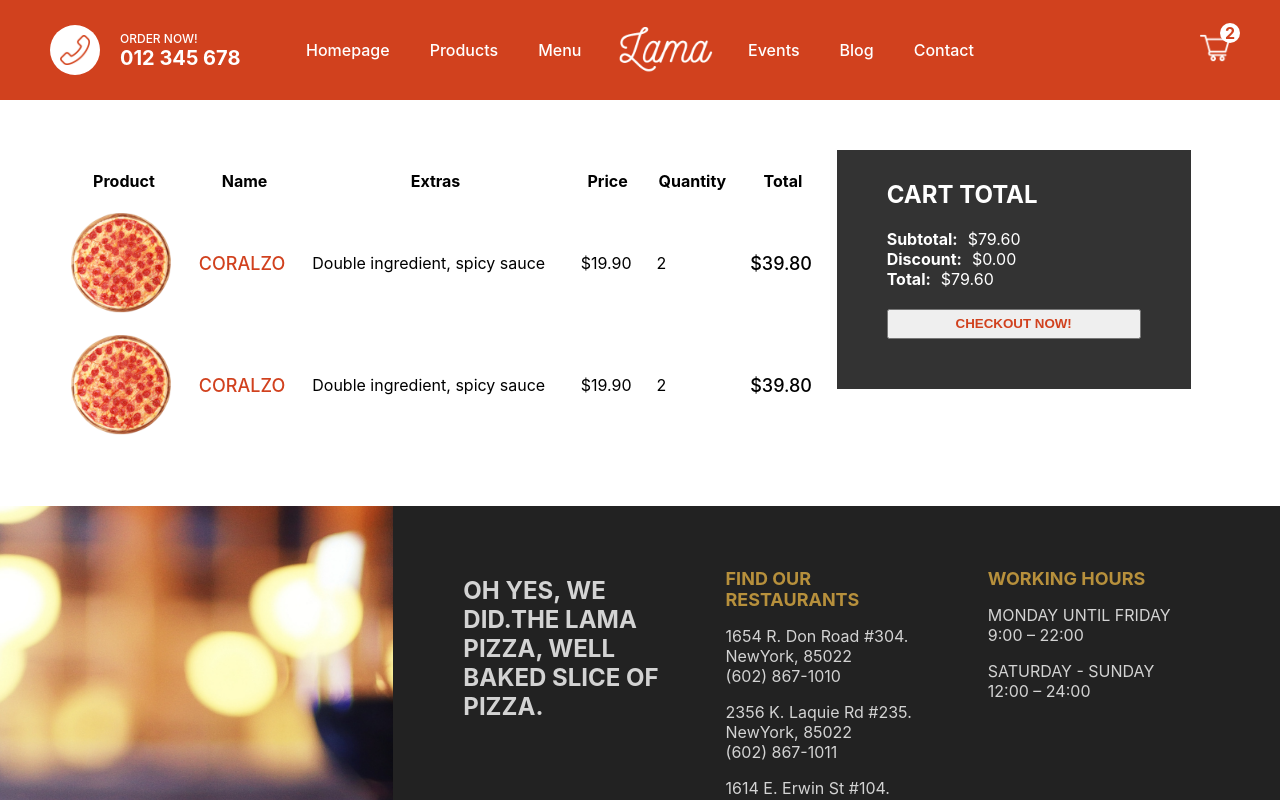
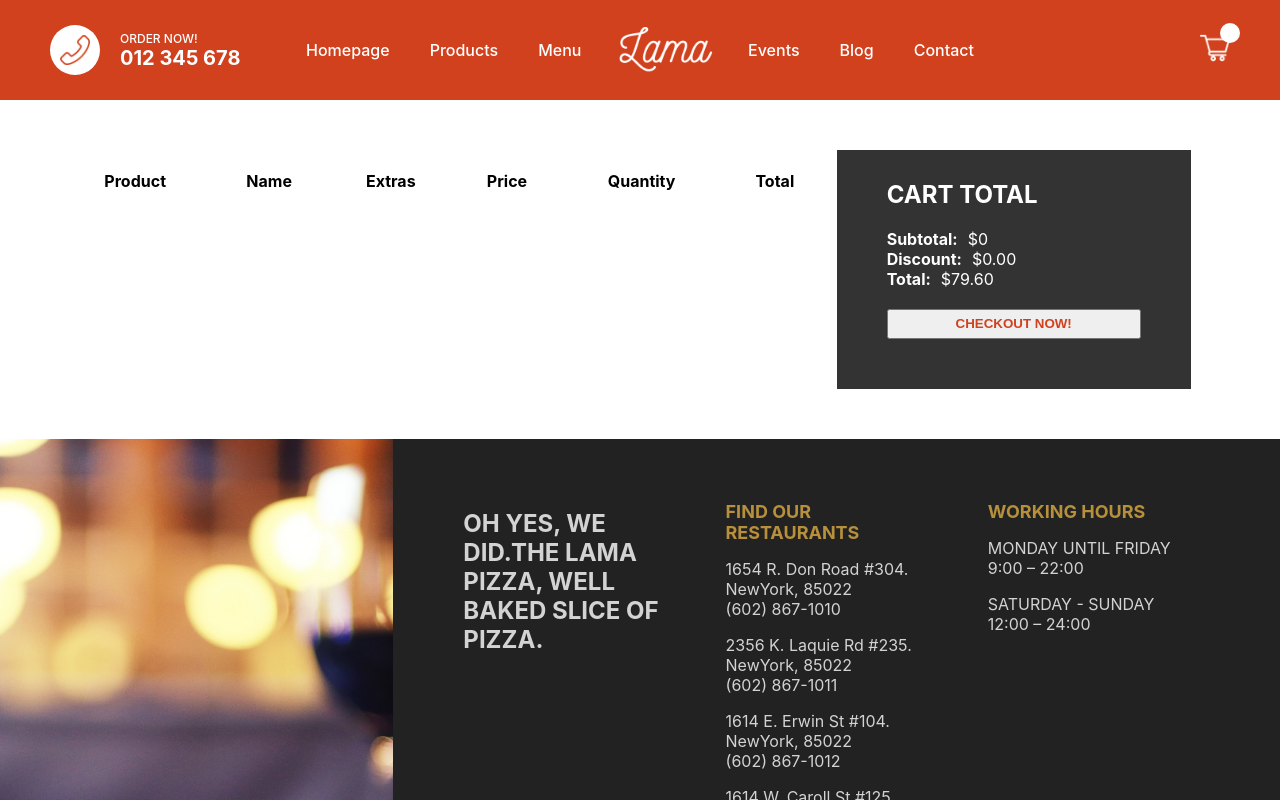
Before and after one commit to LayMui/food-ordering-app, a Next.js app: page /cart in a window 1280 px wide. Shown: the top 800 px of the page. Built offline with nearby package versions, Linux system fonts and the light colour scheme.

Commit message:
Add redux

```diff
--- a/components/Navbar.jsx
+++ b/components/Navbar.jsx
@@ -1,7 +1,11 @@
 import Image from "next/image";
 import styles from "../styles/Navbar.module.css";
+import { useSelector } from 'react-redux'
+import Link from "next/link";
+import { STATES } from "mongoose";
 
 const Navbar = () => {
+  const quantity = useSelector((state) => state.quantity);
   return (
     <div className={styles.container}>
       <div className={styles.item}>
@@ -24,12 +28,14 @@
           <li className={styles.listItem}>Contact</li>
         </ul>
       </div>
+      <Link href="/cart" passHref>
       <div className={styles.item}>
         <div className={styles.cart}>
           <Image src="/img/cart.png" alt="" width="30px" height="30px" />
-          <div className={styles.counter}>2</div>
+          <div className={styles.counter}>{quantity}</div>
         </div>
       </div>
+      </Link>
     </div>
   );
 };
--- a/package.json
+++ b/package.json
@@ -8,11 +8,13 @@
     "lint": "next lint"
   },
   "dependencies": {
+    "@reduxjs/toolkit": "^1.7.1",
     "axios": "^0.24.0",
     "mongoose": "^6.1.6",
     "next": "12.0.7",
     "react": "17.0.2",
-    "react-dom": "17.0.2"
+    "react-dom": "17.0.2",
+    "react-redux": "^7.2.6"
   },
   "devDependencies": {
     "eslint": "8.4.1",
--- a/pages/_app.js
+++ b/pages/_app.js
@@ -1,11 +1,19 @@
+// @ts-nocheck
 import Layout from "../components/Layout";
 import "../styles/globals.css";
+import store from '../redux/store';
+import { Provider } from 'react-redux';
 
 function MyApp({ Component, pageProps }) {
   return (
-    <Layout>
+
+    <Provider store={store}>
+      <Layout>
       <Component {...pageProps} />
     </Layout>
+    </Provider>
+
+
   );
 }
 
--- a/pages/cart.jsx
+++ b/pages/cart.jsx
@@ -1,7 +1,13 @@
 import styles from "../styles/Cart.module.css";
 import Image from "next/image";
+import { useDispatch, useSelector } from 'react-redux'
 
 const Cart = () => {
+  const dispatch = useDispatch()
+
+
+  // @ts-ignore
+  const cart = useSelector((state) => state.cart);
   return (
     <div className={styles.container}>
       <div className={styles.left}>
@@ -14,7 +20,8 @@
             <th>Quantity</th>
             <th>Total</th>
           </tr>
-          <tr className={styles.tr}>
+         { cart.products.map((product) => (
+          <tr className={styles.tr} key={product._id}>
             <td>
               <div className={styles.imgContainer}>
                 <Image
@@ -26,59 +33,33 @@
               </div>
             </td>
             <td>
-              <span className={styles.name}>CORALZO</span>
+              <span className={styles.name}>{product.title}</span>
             </td>
             <td>
               <span className={styles.extras}>
-                Double ingredient, spicy sauce
+                {product.extras.map((extra) => (
+                  <span key={extra._id}>{extra.text}, </span>
+                ))}
               </span>
             </td>
             <td>
-              <span className={styles.price}>$19.90</span>
+              <span className={styles.price}>${product.price}</span>
             </td>
             <td>
-              <span className={styles.quantity}>2</span>
+              <span className={styles.quantity}>{product.quantity}</span>
             </td>
             <td>
-              <span className={styles.total}>$39.80</span>
+              <span className={styles.total}>${product.price * product.quantity}</span>
             </td>
           </tr>
-          <tr className={styles.tr}>
-            <td>
-              <div className={styles.imgContainer}>
-                <Image
-                  src="/img/pizza.png"
-                  layout="fill"
-                  objectFit="cover"
-                  alt=""
-                />
-              </div>
-            </td>
-            <td>
-              <span className={styles.name}>CORALZO</span>
-            </td>
-            <td>
-              <span className={styles.extras}>
-                Double ingredient, spicy sauce
-              </span>
-            </td>
-            <td>
-              <span className={styles.price}>$19.90</span>
-            </td>
-            <td>
-              <span className={styles.quantity}>2</span>
-            </td>
-            <td>
-              <span className={styles.total}>$39.80</span>
-            </td>
-          </tr>
+         ))}
         </table>
       </div>
       <div className={styles.right}>
         <div className={styles.wrapper}>
           <h2 className={styles.title}>CART TOTAL</h2>
           <div className={styles.totalText}>
-            <b className={styles.totalTextTitle}>Subtotal:</b>$79.60
+            <b className={styles.totalTextTitle}>Subtotal:</b>${cart.total}
           </div>
           <div className={styles.totalText}>
             <b className={styles.totalTextTitle}>Discount:</b>$0.00
--- /dev/null
+++ b/redux/cartSlice.js
@@ -0,0 +1,25 @@
+import { createSlice } from '@reduxjs/toolkit'
+
+const cartSlice = createSlice({
+    name: "cart",
+    initialState: {
+        products: [],
+        quantity: 0,
+        total: 0,
+    },
+    reducers: {
+        addProduct: (state, action) => {
+            state.products.push(action.payload)
+            state.quantity += 1;
+            state.total += action.payload.price * action.payload.quantity;
+        },
+        reset: (state) => {
+
+            // @ts-ignore
+            state = initialState;
+        },
+    },
+});
+
+export const { addProduct, reset} = cartSlice.actions;
+export default cartSlice.reducer;
--- /dev/null
+++ b/redux/store.js
@@ -0,0 +1,8 @@
+import { configureStore } from "@reduxjs/toolkit";
+import cartReducer from './cartSlice';
+
+export default configureStore({
+    reducer: {
+        cart: cartReducer,
+    }
+})
```
Also changed, not shown: pages/product/[id].jsx (+8 -1 lines), 2 other files (tests, documents, lock files or other folders).
